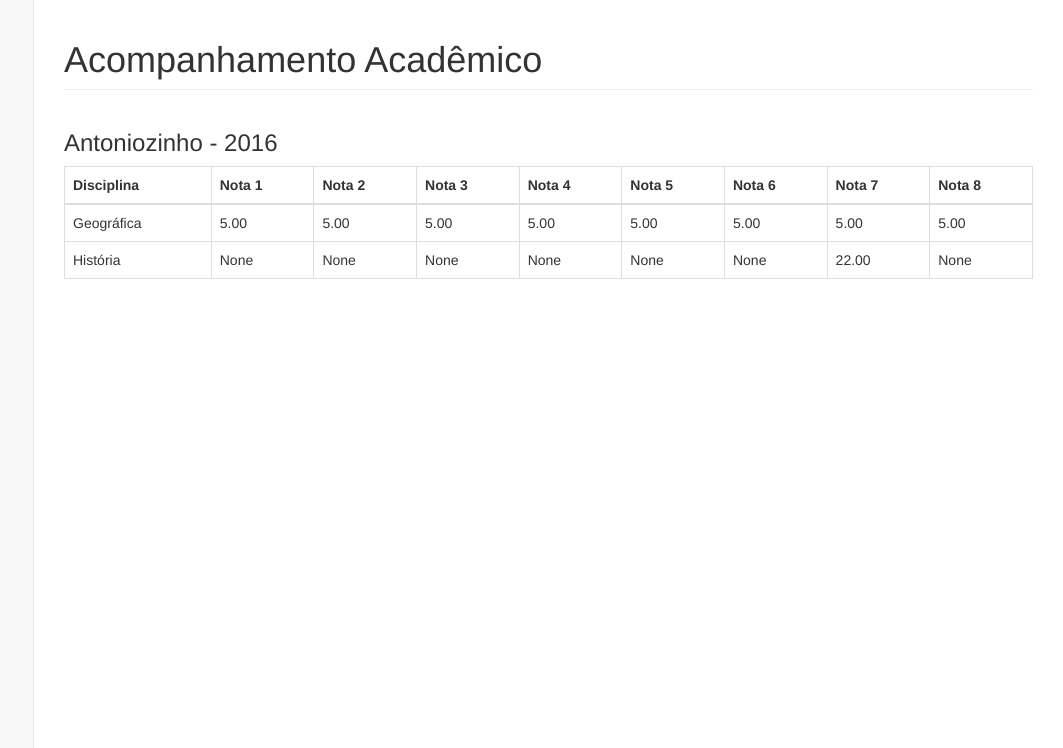
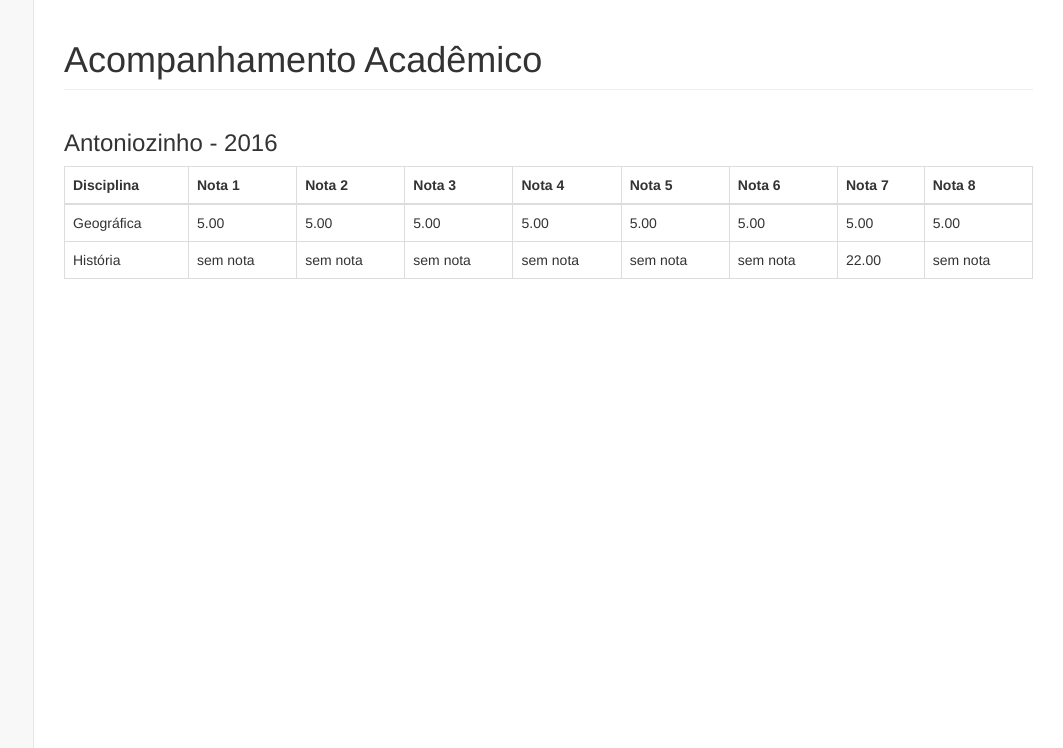
Before and after one commit to clebrsonn/paada, a Django app: page /boletim_escolar/4/ in a window 1280 px wide. Shown: the part 51-799 px from the top of the page, without its empty margins (217-1280 px from the left). Run offline with Django 3.2, Linux system fonts and the light colour scheme; data comes from the database, SQL or seed files in the repository; some libraries are stand-ins or nearby versions.

Commit message:
- Corrigindo alguns bugs.

```diff
--- a/core/templates/core/acompanhamento_academico.html
+++ b/core/templates/core/acompanhamento_academico.html
@@ -23,7 +23,6 @@
                             <a href="/historico_escolar/{{ aluno.pk }}/"
                                class="links_panels">
                                 Histórico Escolar</a>
-                            <a href="#" class="links_panels">Notificação</a>
                         </div>
                     </div>
                 </div>
--- a/core/templates/core/boletim_escolar.html
+++ b/core/templates/core/boletim_escolar.html
@@ -31,18 +31,18 @@
                 {% for nota in notas %}
                     <tr>
                         <td>{{ nota.disciplina }}</td>
-                        <td>{{ nota.nota1 }}</td>
-                        <td>{{ nota.nota2 }}</td>
-                        <td>{{ nota.nota3 }}</td>
-                        <td>{{ nota.nota4 }}</td>
-                        <td>{{ nota.nota5 }}</td>
-                        <td>{{ nota.nota6 }}</td>
-                        <td>{{ nota.nota7 }}</td>
-                        <td>{{ nota.nota8 }}</td>
+                        <td>{{ nota.nota1|default:"sem nota"}}</td>
+                        <td>{{ nota.nota2|default:"sem nota"}}</td>
+                        <td>{{ nota.nota3|default:"sem nota" }}</td>
+                        <td>{{ nota.nota4|default:"sem nota" }}</td>
+                        <td>{{ nota.nota5|default:"sem nota" }}</td>
+                        <td>{{ nota.nota6|default:"sem nota"}}</td>
+                        <td>{{ nota.nota7|default:"sem nota" }}</td>
+                        <td>{{ nota.nota8|default:"sem nota" }}</td>
                     </tr>
                 {% empty %}
                     <tr>
-                        <td colspan="2">Não existe alunos cadastrados.</td>
+                        <td colspan="9">Não possui Disciplinas</td>
                     </tr>
                 {% endfor %}
                 </tbody>
```
